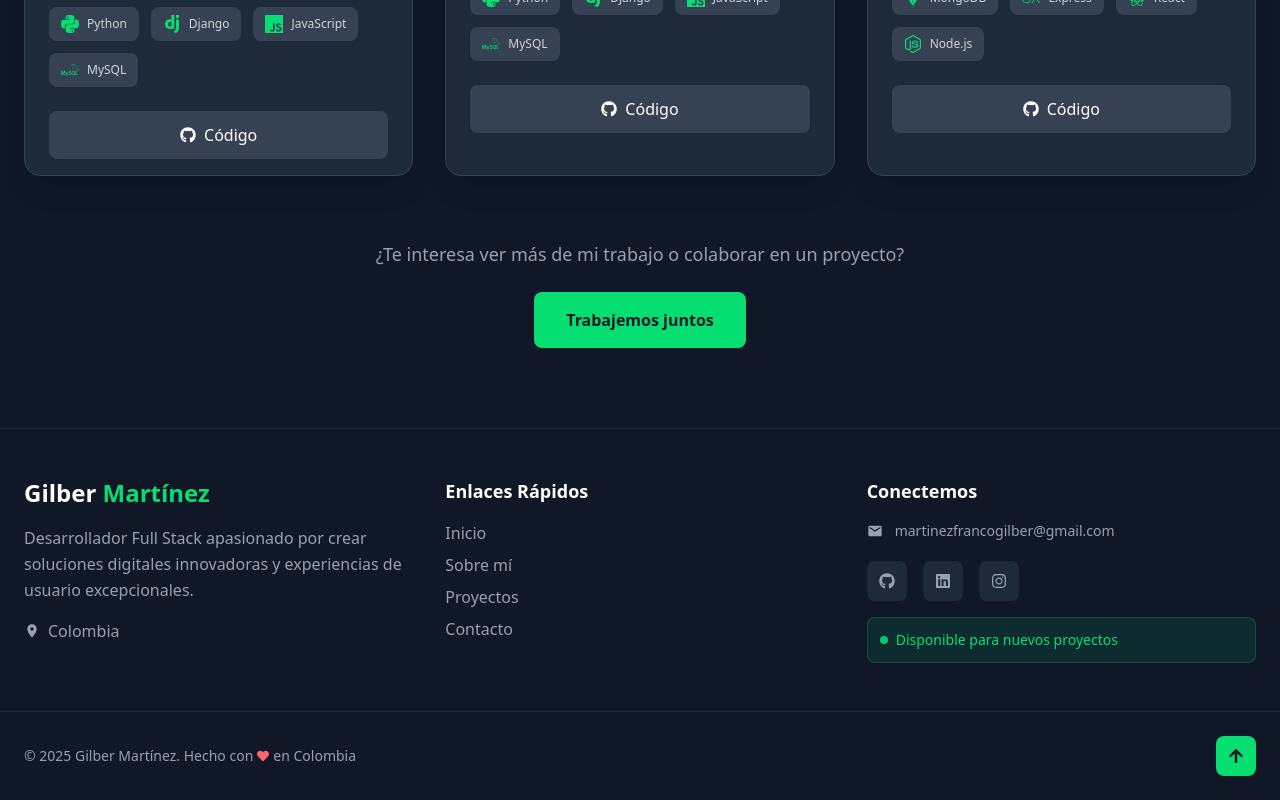
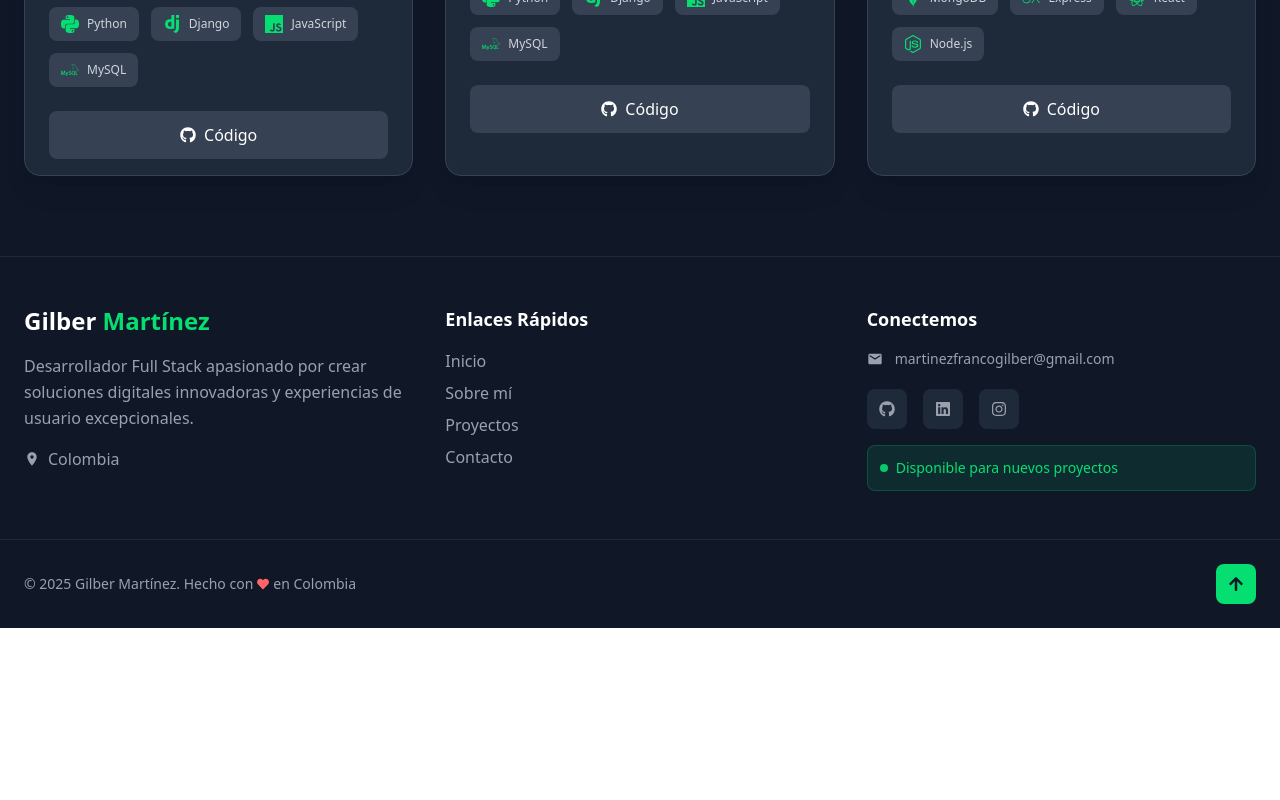
Before and after one commit to G1lber/Portafolio-Gilber, a React (Vite) app in the folder my-portafolio/: page / in a window 1280 px wide. Shown: the part 3407-4207 px from the top of the page. After the commit the page ends 4035 px from the top, so only its background shows below. Built offline with nearby package versions, Linux system fonts and the light colour scheme.

Commit message:
Cambio para no parecer free

```diff
--- a/my-portafolio/src/components/Projects.jsx
+++ b/my-portafolio/src/components/Projects.jsx
@@ -204,26 +204,6 @@ const Projects = () => {
           ))}
         </div>
 
-        {/* Call to action */}
-        <motion.div
-          initial={{ opacity: 0, y: 30 }}
-          whileInView={{ opacity: 1, y: 0 }}
-          transition={{ duration: 0.6, delay: 0.4 }}
-          viewport={{ once: true }}
-          className="text-center mt-16"
-        >
-          <p className="text-gray-400 text-lg mb-6">
-            ¿Te interesa ver más de mi trabajo o colaborar en un proyecto?
-          </p>
-          <motion.a
-            href="#contact"
-            whileHover={{ scale: 1.05 }}
-            whileTap={{ scale: 0.95 }}
-            className="inline-flex items-center gap-2 bg-green-400 text-gray-900 px-8 py-4 rounded-lg font-semibold hover:bg-green-300 transition duration-300"
-          >
-            Trabajemos juntos
-          </motion.a>
-        </motion.div>
       </div>
     </section>
   );
```
